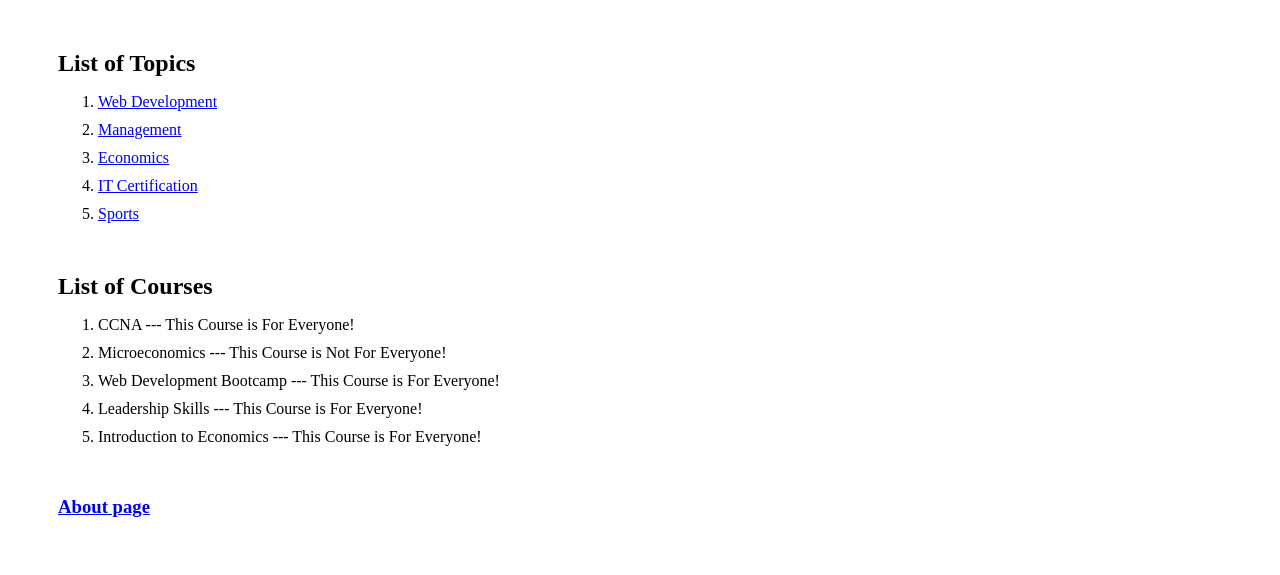
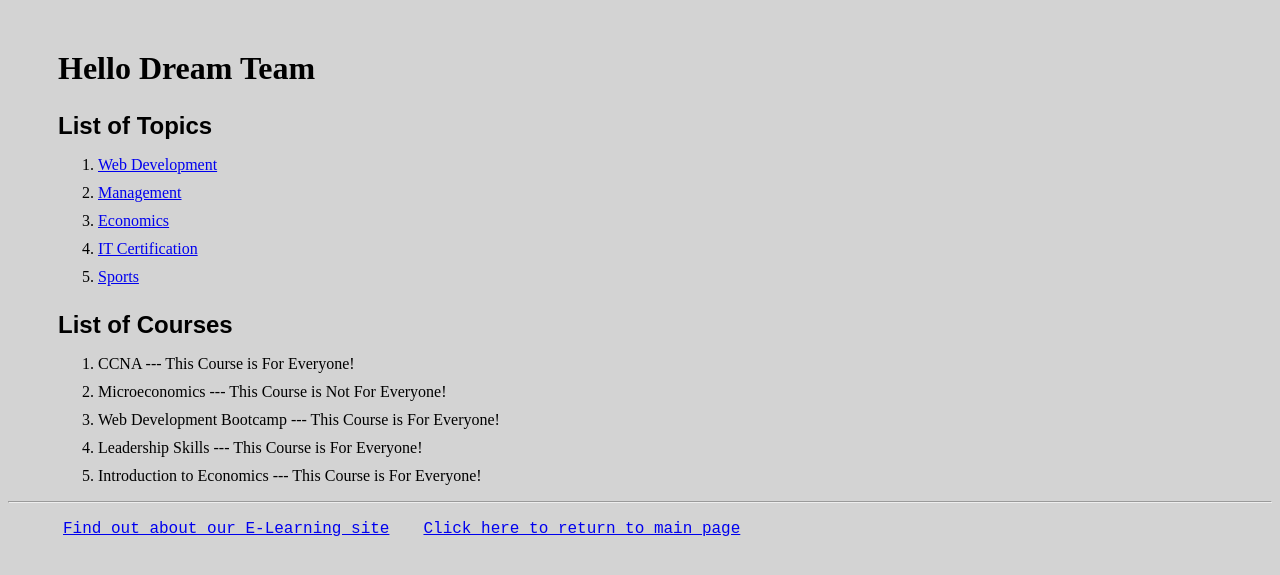
Before and after one commit to HalehMD/mywebapp, a Django app: page /myapp/ in a window 1280 px wide. Shown: the top 575 px of the page. Run offline with Django 4.2, Linux system fonts and the light colour scheme; data comes from the database, SQL or seed files in the repository.

Commit message:
lab 6 files

```diff
--- /dev/null
+++ b/myapp/static/myapp/style.css
@@ -0,0 +1,22 @@
+body {
+    background-color: lightgrey;
+  }
+
+h1 {
+    margin: 50px 50px 5px 50px ;
+}
+
+h2 {
+    margin: 25px 50px 10px;
+    font-family: Arial, Helvetica, sans-serif;
+}
+li, strong{
+    margin: 10px 50px;
+}
+
+.hbar1 {
+    display: inline;
+    margin: 15px;
+    font-family:  "Courier New", monospace;
+
+}
--- /dev/null
+++ b/myapp/templates/myapp/base.html
@@ -0,0 +1,24 @@
+<!DOCTYPE html>
+    {% load static %}
+<html>
+
+<head>
+    <link rel="stylesheet" type="text/css" href="{% static 'myapp/style.css' %}" />
+    <title>E-Learning WebApp - {% block title %} Welcome! {% endblock %}</title>
+</head>
+
+<body>
+    <div>
+        <h1>{% block myhdg %} {% endblock %}</h1>
+        {% block body_block %} *** {% endblock %}
+    </div>
+    <hr/>
+    <div>
+        <ul>
+            <li class="hbar1"><a href="{% url 'myapp:about' %}">Find out about our E-Learning site</a></li>
+            <li class="hbar1"><a href="{% url 'myapp:index' %}">Click here to return to main page</a><br /></li>
+        </ul>
+    </div>
+</body>
+
+</html>
--- /dev/null
+++ b/myapp/templates/myapp/index.html
@@ -0,0 +1,32 @@
+{% extends 'myapp/base.html' %}
+{% block myhdg %}
+    Hello Dream Team
+{% endblock %}
+{% block body_block %}
+{% if top_list %}
+    <h2>List of Topics</h2>
+    <ol>
+        {% for top in top_list %}
+        <li><a href="{% url 'myapp:detail' top.id %}"> {{ top.name}} </a></li>
+        {% endfor %}
+    </ol>
+    {% else %}
+    <strong>There are no available topics!</strong>
+    {% endif %}
+
+    {% if course_list %}
+    <h2>List of Courses</h2>
+    <ol>
+        {% for course in course_list %}
+        {% if course.for_everyone == True %}
+        <li> {{ course.name }} --- This Course is For Everyone! </li>
+        {% else %}
+        <li> {{ course.name }} --- This Course is Not For Everyone! </li>
+        {% endif%}
+        {% endfor %}
+    </ol>
+    {% else %}
+    <strong>There are no available topics!</strong>
+    {% endif %}
+
+{% endblock %}
--- a/myapp/templates/myapp/index0.html
+++ b/myapp/templates/myapp/index0.html
@@ -8,7 +8,7 @@
 
 <body>
     {% if top_list %}
-    <h2 style="margin: 50px 50px 10px;">List of Topics</h2>
+    <h2 >List of Topics</h2>
     <ol>
         {% for top in top_list %}
         <li style="margin: 10px 50px;"><a href="{% url 'myapp:detail' top.id %}"> {{ top.name}} </a></li>
--- a/myapp/views.py
+++ b/myapp/views.py
@@ -16,15 +16,15 @@ def write_result(request):
 def index(request):
     top_list = Topic.objects.all().order_by('id')[:10]
     course_list = Course.objects.all().order_by('-price')[:5]
-    return render(request, 'myapp/index0.html', {'top_list': top_list, 'course_list': course_list})
+    return render(request, 'myapp/index.html', {'top_list': top_list, 'course_list': course_list})
 
 
 def about(request):
-    return render(request, 'myapp/about0.html')
+    return render(request, 'myapp/about.html')
 
 def  detail(request, top_no):
     #topic=get_object_or_404(Topic, pk=top_no)
     topic= Topic.objects.get(id=top_no)
     #get_object_or_404(topic, pk=1)
     course_list = Course.objects.filter(topic=Topic.objects.get(id=top_no))
-    return render(request, 'myapp/detail0.html', {'topic': topic, 'course_list': course_list})
+    return render(request, 'myapp/detail.html', {'topic': topic, 'course_list': course_list})
--- a/mywebappS222/settings.py
+++ b/mywebappS222/settings.py
@@ -119,7 +119,7 @@ USE_TZ = True
 # Static files (CSS, JavaScript, Images)
 # https://docs.djangoproject.com/en/4.0/howto/static-files/
 
-STATIC_URL = 'static/'
+STATIC_URL = '/static/'
 
 # Default primary key field type
 # https://docs.djangoproject.com/en/4.0/ref/settings/#default-auto-field
```
Also changed, not shown: myapp/templates/myapp/about.html (added, +9 -0 lines), myapp/templates/myapp/detail.html (added, +27 -0 lines).
